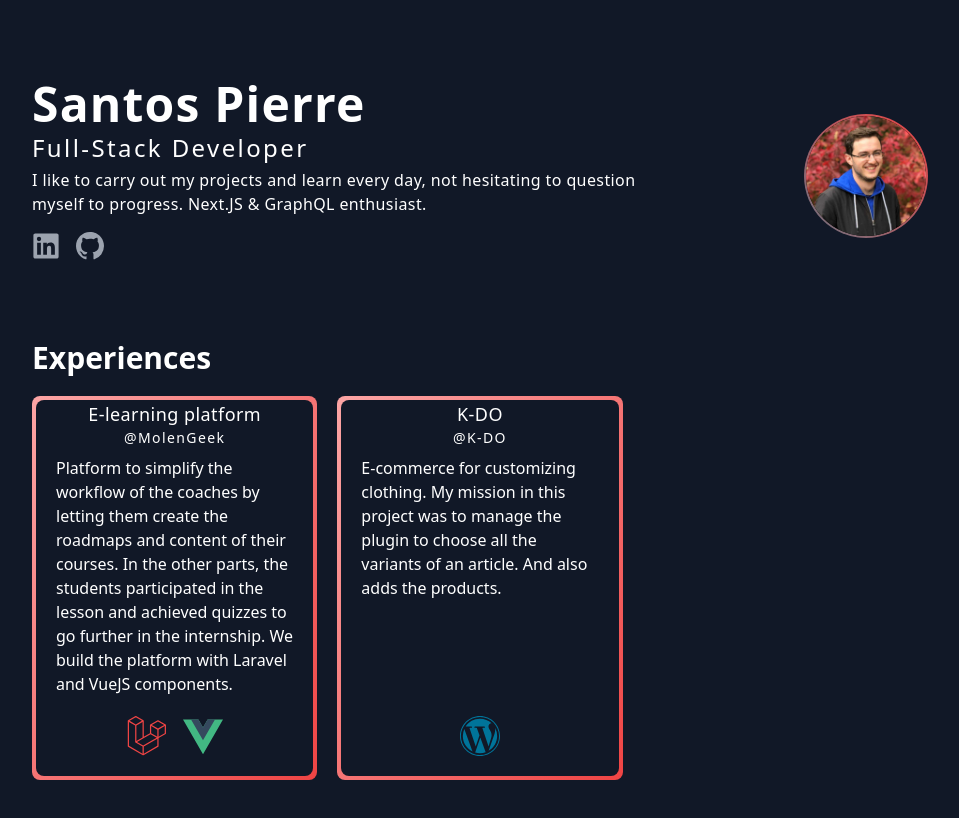
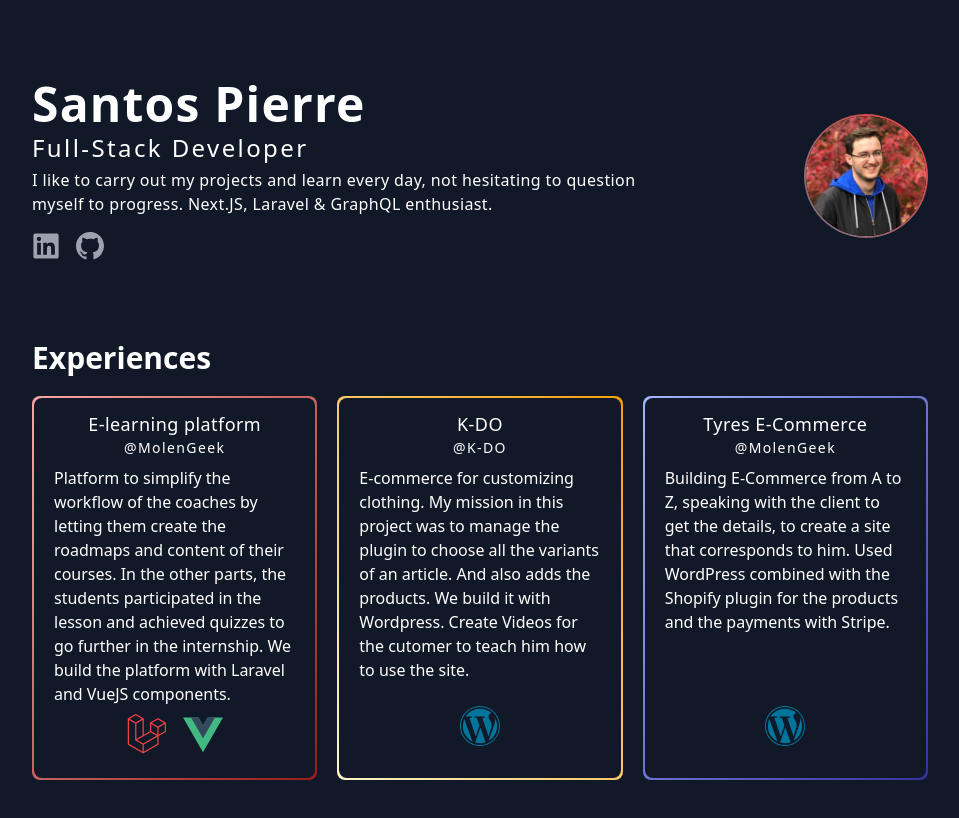
Before and after one commit to santos-pierre/next-portfolio, a Next.js app: page / in a window 1280 px wide. Shown: the top 818 px of the page, without its empty margins (160-1119 px from the left). Built offline with nearby package versions, Linux system fonts and the light colour scheme; a web font is replaced by a local one.

Commit message:
Expereiences Section Done

```diff
--- a/components/Hero.tsx
+++ b/components/Hero.tsx
@@ -14,7 +14,7 @@ const Hero = () => {
                     </h2>
                     <p className="font-light tracking-wide text-center break-words md:text-left">
                         I like to carry out my projects and learn every day, not hesitating to question myself
-                        to progress. Next.JS & GraphQL enthusiast.
+                        to progress. Next.JS, Laravel & GraphQL enthusiast.
                     </p>
                 </div>
                 <div className="flex justify-center space-x-6 md:justify-start md:space-x-4">
--- a/components/ui/Cards/Experiences/ItemExperience.tsx
+++ b/components/ui/Cards/Experiences/ItemExperience.tsx
@@ -1,12 +1,31 @@
-import { ItemExperienceType } from '../../../../types';
+import { ItemExperienceType } from '@/types';
 
 type ItemExperienceProps = {
     experience: ItemExperienceType;
+    index: number;
 };
-const ItemExperience: React.FC<ItemExperienceProps> = ({ experience }) => {
+
+export const getGradient = (index: number): string => {
+    switch (index) {
+        case 0:
+            return 'bg-gradient-to-br to-red-800 from-red-300';
+        case 1:
+            return 'bg-gradient-to-tr to-yellow-500 from-yellow-100';
+        case 2:
+            return 'bg-gradient-to-br to-indigo-800 from-indigo-300';
+        default:
+            return 'bg-gradient-to-br to-red-800 from-red-300';
+    }
+};
+
+const ItemExperience: React.FC<ItemExperienceProps> = ({ experience, index }) => {
     return (
-        <li className="p-1 overflow-hidden rounded-lg bg-gradient-to-br to-red-500 from-red-300 h-96">
-            <div className="flex flex-col h-full px-2 space-y-2 bg-gray-900 rounded-lg">
+        <li
+            className={`p-0.5 overflow-hidden rounded-lg md:h-96 mx-7 md:mx-0 ${getGradient(
+                index
+            )} bg-yellow-800`}
+        >
+            <div className="flex flex-col h-full p-3 px-2 space-y-2 bg-gray-900 rounded-lg">
                 <div>
                     <h3 className="text-lg font-medium tracking-wide text-center">{experience.title}</h3>
                     {experience.company && (
@@ -20,9 +39,19 @@ const ItemExperience: React.FC<ItemExperienceProps> = ({ experience }) => {
                     {experience.technologies.map((techno) => {
                         switch (techno.name) {
                             case 'Laravel':
-                                return <techno.icon className="w-10 h-10 text-red-500" />;
+                                return (
+                                    <techno.icon
+                                        key={`${techno.name}_${experience.title}`}
+                                        className="w-10 h-10 text-red-500"
+                                    />
+                                );
                             default:
-                                return <techno.icon className="w-10 h-10" />;
+                                return (
+                                    <techno.icon
+                                        key={`${techno.name}_${experience.title}`}
+                                        className="w-10 h-10"
+                                    />
+                                );
                         }
                     })}
                 </div>
--- a/components/ui/Cards/Experiences/ListExperiences.tsx
+++ b/components/ui/Cards/Experiences/ListExperiences.tsx
@@ -1,4 +1,4 @@
-import { ItemExperienceType } from '../../../../types';
+import { ItemExperienceType } from '@/types';
 import ItemExperience from './ItemExperience';
 
 type ListExperiencesProps = {
@@ -8,8 +8,8 @@ type ListExperiencesProps = {
 const ListExperiences: React.FC<ListExperiencesProps> = ({ experiences }) => {
     return (
         <ul className="grid grid-cols-1 my-5 md:grid-cols-3 md:gap-x-5 gap-y-5">
-            {experiences.map((experience) => {
-                return <ItemExperience key={experience.title} experience={experience} />;
+            {experiences.map((experience, index) => {
+                return <ItemExperience key={experience.title} experience={experience} index={index} />;
             })}
         </ul>
     );
--- a/data/index.ts
+++ b/data/index.ts
@@ -1,7 +1,7 @@
-import LaravelIcon from '../components/ui/icons/LaravelIcon';
-import VueIcon from '../components/ui/icons/VueIcon';
-import WordpressIcon from '../components/ui/icons/Wordpress';
-import { ItemExperienceType } from '../types';
+import LaravelIcon from '@/components/ui/icons/LaravelIcon';
+import VueIcon from '@/components/ui/icons/VueIcon';
+import WordpressIcon from '@/components/ui/icons/Wordpress';
+import { ItemExperienceType } from '@/types';
 
 export const experiences: ItemExperienceType[] = [
     {
@@ -18,7 +18,14 @@ export const experiences: ItemExperienceType[] = [
         title: 'K-DO',
         company: 'K-DO',
         content:
-            'E-commerce for customizing clothing. My mission in this project was to manage the plugin to choose all the variants of an article. And also adds the products.',
+            'E-commerce for customizing clothing. My mission in this project was to manage the plugin to choose all the variants of an article. And also adds the products. We build it with Wordpress. Create Videos for the cutomer to teach him how to use the site.',
+        technologies: [{ name: 'Wordpress', icon: WordpressIcon }],
+    },
+    {
+        title: 'Tyres E-Commerce',
+        company: 'MolenGeek',
+        content:
+            'Building E-Commerce from A to Z, speaking with the client to get the details, to create a site that corresponds to him. Used WordPress combined with the Shopify plugin for the products and the payments with Stripe.',
         technologies: [{ name: 'Wordpress', icon: WordpressIcon }],
     },
 ];
```
Also changed, not shown: pages/index.tsx (+0 -22 lines), tsconfig.json (+6 -1 lines).
